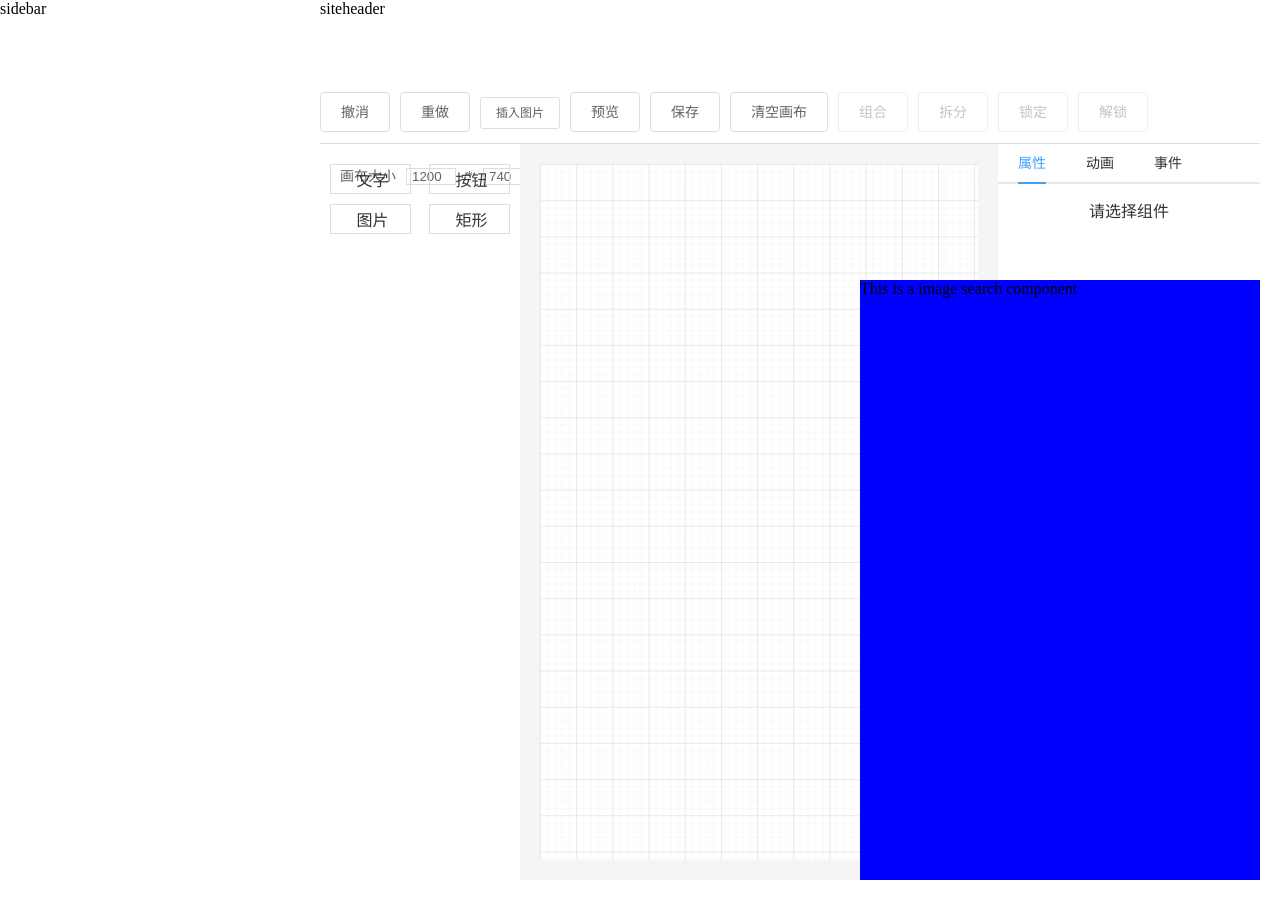
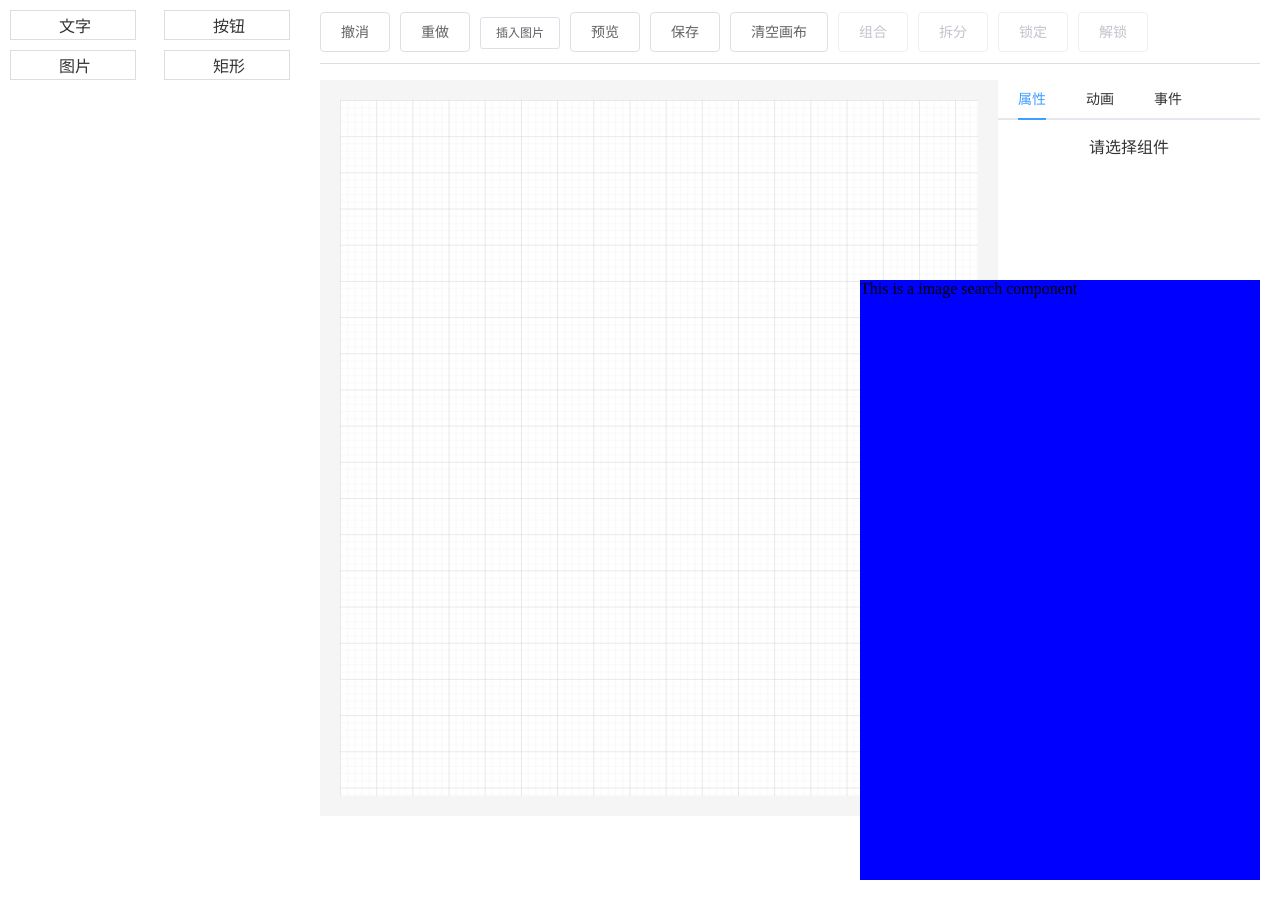
Before and after one commit to xddotcom/metaboard, a Nuxt app: page / in a window 1280 px wide. Built offline with nearby package versions, Linux system fonts and the light colour scheme.

Commit message:
update layout elements

```diff
--- a/components/SideBar.vue
+++ b/components/SideBar.vue
@@ -1,10 +1,16 @@
 <template>
-  <div>sidebar</div>
+  <div>
+    <component-list />
+  </div>
 </template>
 
 <script>
+import ComponentList from '@/components/ComponentList' // 左侧列表组件
 export default {
   name: 'SideBar',
+  components: {
+    ComponentList
+  },
   data() {
     return {
       //
--- a/layouts/default.vue
+++ b/layouts/default.vue
@@ -5,7 +5,7 @@
     </el-aside>
     <el-container>
       <el-header class="app__header">
-        <site-header />
+        <toolbar />
       </el-header>
       <el-main class="app__main">
         <nuxt />
@@ -19,12 +19,14 @@
 </template>
 
 <script>
+import Toolbar from '@/components/Toolbar'
 import SideBar from '@/components/SideBar'
 import SiteHeader from '@/components/SiteHeader'
 import ImageSearch from '@/components/ImageSearch'
 
 export default {
   components: {
+    Toolbar,
     SideBar,
     SiteHeader,
     ImageSearch,
--- a/pages/index.vue
+++ b/pages/index.vue
@@ -1,12 +1,7 @@
 <template>
   <!-- <meta-board /> -->
   <div class="home">
-      <Toolbar />
       <main>
-          <!-- 左侧组件列表 -->
-          <section class="left">
-              <ComponentList />
-          </section>
           <!-- 中间画布 -->
           <section class="center">
               <div class="content" @drop="handleDrop" @dragover="handleDragOver"
@@ -42,14 +37,13 @@ import AttrList from '@/components/AttrList' // 右侧属性列表
 import AnimationList from '@/components/AnimationList' // 右侧动画列表
 import EventList from '@/components/EventList' // 右侧事件列表
 import componentList from '@/custom-component/component-list' // 左侧列表数据
-import Toolbar from '@/components/Toolbar'
 import { deepCopy } from '@/utils/utils'
 import { mapState } from 'vuex'
 import generateID from '@/utils/generateID'
 import { listenGlobalKeyDown } from '@/utils/shortcutKey'
 
 export default {
-    components: { Editor, ComponentList, AttrList, AnimationList, EventList, Toolbar },
+    components: { Editor, ComponentList, AttrList, AnimationList, EventList },
     data() {
         return {
             activeName: 'attr',
@@ -151,7 +145,6 @@ export default {
         }
 
         .center {
-            margin-left: 200px;
             margin-right: 262px;
             background: #f5f5f5;
             height: 100%;
```
